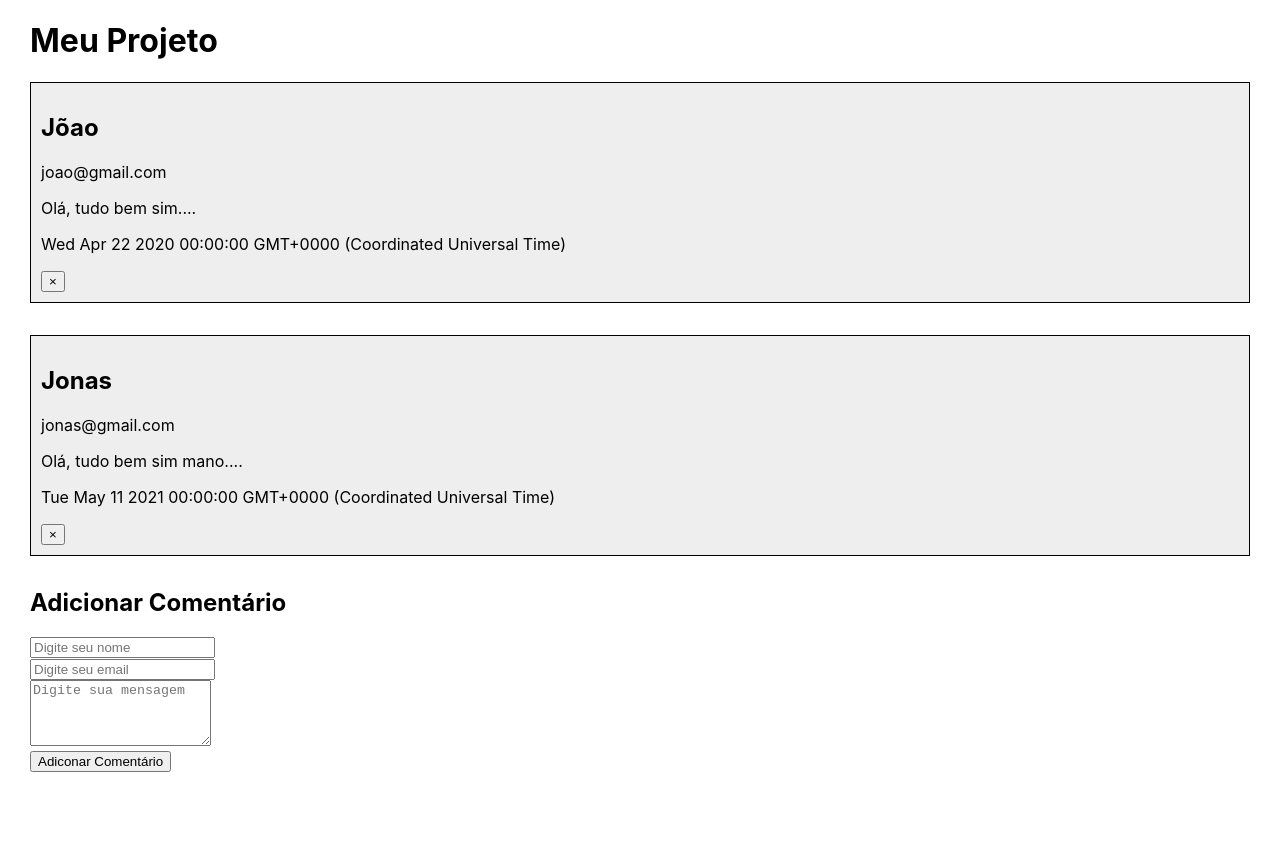
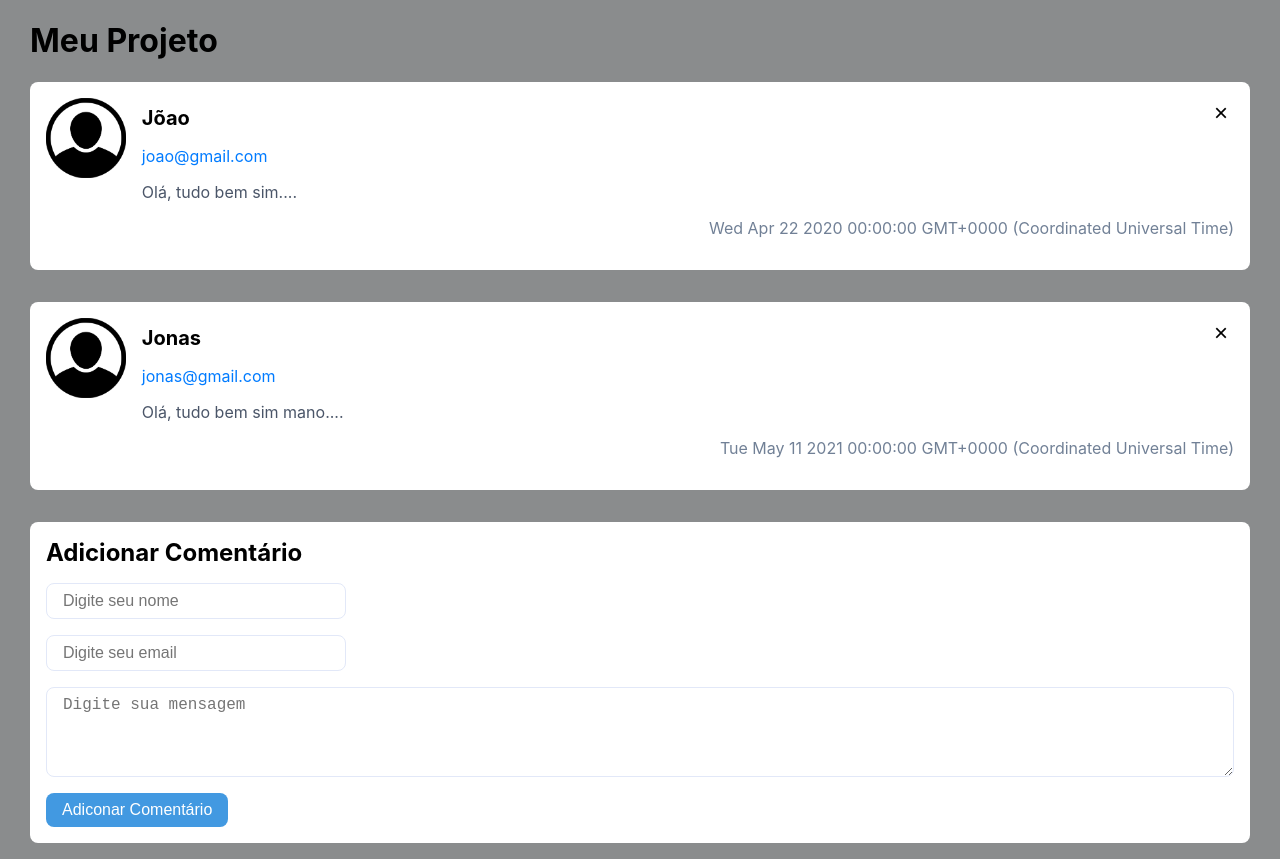
Before and after one commit to natharaujos/react-codes, a React (Create React App) app in the folder comment-list/: page / in a window 1280 px wide. Before the commit the page ends 800 px from the top, so only its background shows below. Built offline with nearby package versions, Linux system fonts and the light colour scheme.

Commit message:
finalizando projeto

```diff
--- a/comment-list/src/App.css
+++ b/comment-list/src/App.css
@@ -1,3 +1,55 @@
+* {
+  box-sizing: border-box;
+}
+
+body {
+  background: #8a8c8d;
+}
+
 .App {
   padding: 0 30px;
 }
+
+.novo_comentario {
+  border-radius: .5rem;
+  box-shadow: 0 10px 15px -3px rgba(0, 0, 0, .1) 0px 4px 6px -2px rgba(0, 0, 0, .05);
+  padding: 1rem;
+  background-color: #ffff;
+  margin-bottom: 1rem;
+}
+
+.novo_comentario h2 {
+  margin: 0;
+}
+
+.novo_comentario input {
+  width: 300px;
+}
+
+.novo_comentario textarea {
+  width: 100%;
+}
+
+.novo_comentario input, .novo_comentario textarea {
+  color: #4a5568;
+  background-color: #ffff;
+  border: 1px solid #e2e8f8;
+  font-size: 1rem;
+  border-radius: .5rem;
+  padding: .5rem 1rem;
+  margin: 1rem 0;
+  display: block;
+}
+
+.novo_comentario button {
+  background-color: #4299e1;
+  color: #fff;
+  font-size: 1rem;
+  padding: .5rem 1rem;
+  border-radius: .5rem;
+  border: none;
+}
+
+.novo_comentario button:hover {
+  background-color: #2b6cb0;
+}
--- a/comment-list/src/App.js
+++ b/comment-list/src/App.js
@@ -71,7 +71,7 @@
           </Comentario>
         ))}
 
-        <form method="post" onSubmit={this.adicionarComentario}>
+        <form method="post" onSubmit={this.adicionarComentario} className="novo_comentario">
           <h2>Adicionar Comentário</h2>
           <div>
             <input
@@ -79,6 +79,7 @@
               name="nome"
               value={this.state.novoComentario.nome}
               onChange={this.digitandoValor}
+              required
               placeholder="Digite seu nome"/>
           </div>
           <div>
@@ -87,6 +88,7 @@
               name="email"
               value={this.state.novoComentario.email}
               onChange={this.digitandoValor}
+              required
               placeholder="Digite seu email"/>
           </div>
           <div>
@@ -95,6 +97,7 @@
               value={this.state.novoComentario.mensagem}
               onChange={this.digitandoValor}
               rows="4"
+              required
               placeholder="Digite sua mensagem" />
           </div>
           <button type="submit">Adiconar Comentário</button>
--- a/comment-list/src/components/Comentario.css
+++ b/comment-list/src/components/Comentario.css
@@ -1,6 +1,51 @@
 .comentario {
-    background-color: #eee;
+    background-color: #ffff;
     margin-bottom: 2rem;
-    border: 1px solid black;
-    padding: 10px;
+    border-radius: .5rem;
+    box-shadow: 0 10px 15px -3px rgba(0, 0, 0, .1) 0px 4px 6px -2px rgba(0, 0, 0, .05);
+    padding: 1rem;
+    display: flex;
 }
+
+.comentario .avatar {
+    max-width: 80px;
+    max-height: 80px;
+}
+
+.comentario .conteudo {
+    margin-left: 1rem;
+    width: 100%;
+    position: relative;
+}
+
+.comentario .conteudo .nome {
+    font-size: 1.25rem;
+    margin: .5rem 0 .25rem 0;
+}
+
+.comentario .conteudo .email {
+    color: #007bff;
+}
+
+.comentario .conteudo .mensagem {
+    color: #4a5568;
+    margin: .5rem 0;
+}
+
+.comentario .conteudo .data {
+    text-align: right;
+    color: #718096;
+}
+
+.comentario .conteudo button {
+    position: absolute;
+    top: 0;
+    right: 0;
+    border: none;
+    background: none;
+    font-size: 1.5rem;
+}
+
+.comentario .conteudo button:hover{
+    cursor: pointer;
+}
--- a/comment-list/src/components/Comentario.js
+++ b/comment-list/src/components/Comentario.js
@@ -1,14 +1,24 @@
 import React from 'react';
-import './Comentario.css'
+import './Comentario.css';
+import imagemUsuario from './user.png';
 
-const Comentario = (props) => (
-    <div className='comentario'>
-        <h2>{props.name}</h2>
-        <p>{props.email}</p>
-        <p>{props.children}</p>
-        <p>{props.date.toString()}</p>
-        <button onClick={props.onRemove}>&times;</button>
+const Comentario = (props) => {
+    // const estilo = {
+    //     color: 'red',
+    //     padding: '10px',
+    //     fontSize: '30px'
+    // }
+
+    return <div className="comentario">
+        <img className="avatar" src={imagemUsuario} alt={props.nome}/>
+        <div className="conteudo">
+            <h2 className="nome">{props.name}</h2>
+            <p className="email">{props.email}</p>
+            <p className="mensagem">{props.children}</p>
+            <p className="data">{props.date.toString()}</p>
+            <button onClick={props.onRemove}>&times;</button>
+        </div>
     </div>
-);
+}
 
 export default Comentario;
```
Also changed, not shown: comment-list/src/components/user.png (added).
